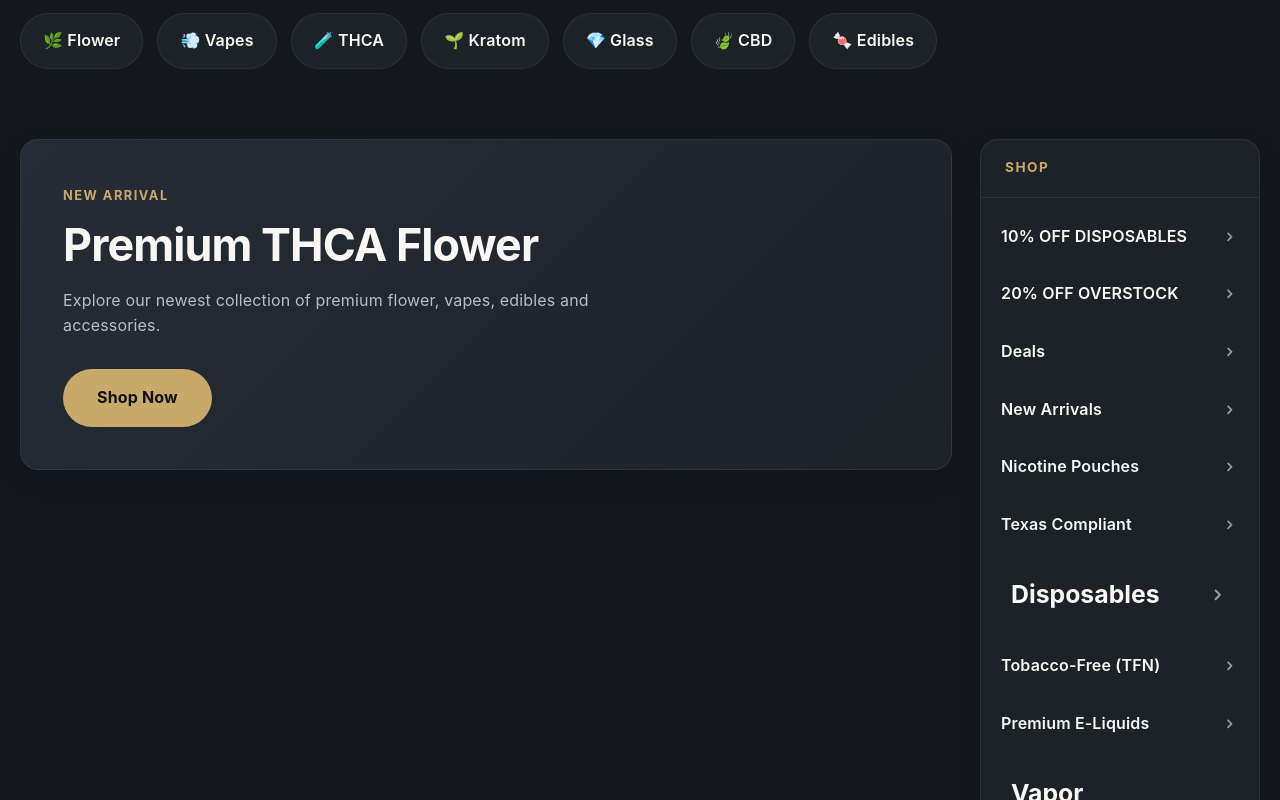
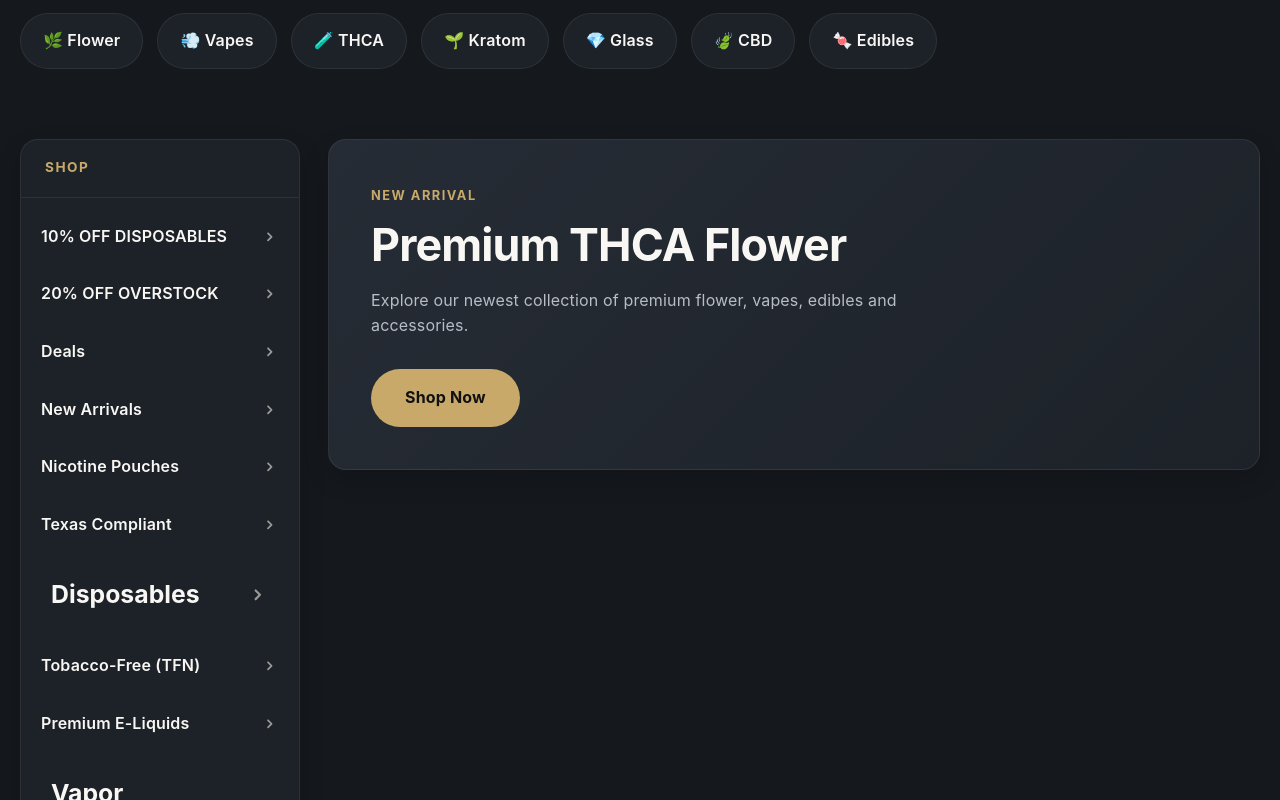
Before and after one commit to kwiegak/smoke-headquarters-plano, a React (Create React App) app: page / in a window 1280 px wide. Shown: the part 340-1140 px from the top of the page. Built offline with nearby package versions, Linux system fonts and the light colour scheme.

Commit message:
major layout adjustment

```diff
--- a/src/pages/Home/Home.module.css
+++ b/src/pages/Home/Home.module.css
@@ -480,7 +480,7 @@ section {
 
 .heroLayout {
     display: grid;
-    grid-template-columns: minmax(0, 1fr) 280px;
+    grid-template-columns: 280px minmax(0, 1fr);
     gap: 28px;
     align-items: stretch;
 }
--- a/src/pages/Home/Home.tsx
+++ b/src/pages/Home/Home.tsx
@@ -75,8 +75,16 @@ export default function Home() {
             <section className={styles.heroSection}>
 
                 <div className={styles.container}>
+                    <div className={styles.heroLayout}>
 
-                    <div className={styles.heroLayout}>
+                        {/* Desktop Navigation */}
+
+                        <aside className={styles.desktopSidebar}>
+
+                            <DesktopNavigation />
+
+                        </aside>
+
 
                         {/* Premium THCA Flower */}
 
@@ -107,15 +115,6 @@ export default function Home() {
                             </div>
 
                         </div>
-
-
-                        {/* Desktop Navigation */}
-
-                        <aside className={styles.desktopSidebar}>
-
-                            <DesktopNavigation />
-
-                        </aside>
 
                     </div>
 
```
